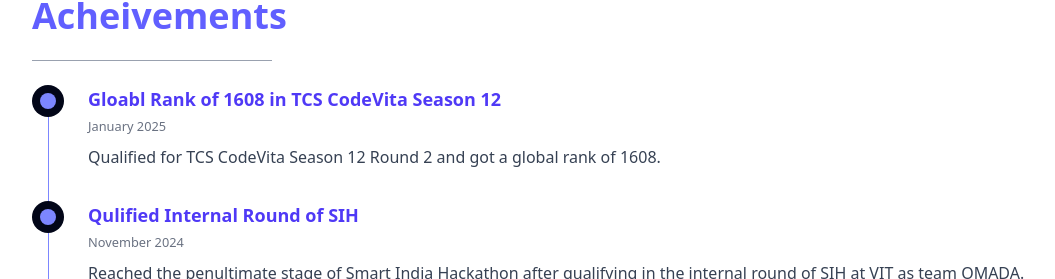
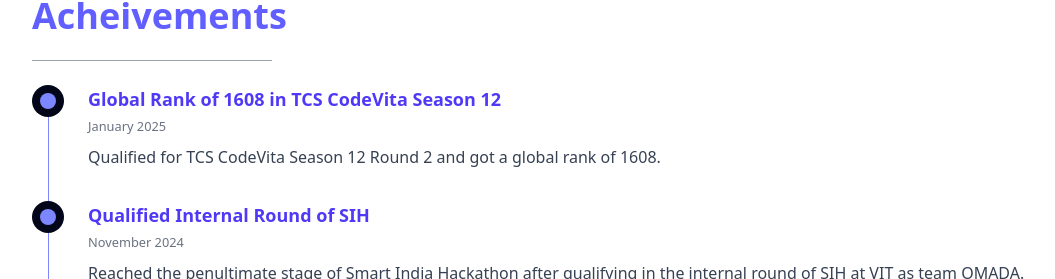
Before and after one commit to arghya2801/portfolio, a Next.js app: page / in a window 1280 px wide. Shown: the part 1690-1969 px from the top of the page, without its empty margins (32-1087 px from the left). Built offline with nearby package versions, Linux system fonts and the light colour scheme.

Commit message:
Data corrections

```diff
--- a/src/app/about/page.tsx
+++ b/src/app/about/page.tsx
@@ -58,7 +58,7 @@
                                 </a>
                             </li>
                             <li>
-                                <a href="https://www.linkedin.com/in/arghya_333/" target="_blank" rel="noopener noreferrer" className="text-sm text-gray-600 dark:text-gray-300 underline">
+                                <a href="https://www.linkedin.com/in/arghya333/" target="_blank" rel="noopener noreferrer" className="text-sm text-gray-600 dark:text-gray-300 underline">
                                     LinkedIn
                                 </a>
                             </li>
--- a/src/components/AchievementsTimeline.tsx
+++ b/src/components/AchievementsTimeline.tsx
@@ -2,12 +2,12 @@
 
 const achievementsData = [
     {
-        title: 'Gloabl Rank of 1608 in TCS CodeVita Season 12',
+        title: 'Global Rank of 1608 in TCS CodeVita Season 12',
         description: 'Qualified for TCS CodeVita Season 12 Round 2 and got a global rank of 1608.',
         date: 'January 2025'
     },
     {
-        title: 'Qulified Internal Round of SIH',
+        title: 'Qualified Internal Round of SIH',
         description: 'Reached the penultimate stage of Smart India Hackathon after qualifying in the internal round of SIH at VIT as team OMADA.',
         date: 'November 2024'
     },
--- a/src/components/CertificationsGrid.tsx
+++ b/src/components/CertificationsGrid.tsx
@@ -25,7 +25,7 @@
             <strong>Verification Code:</strong> {cert.verificationCode}
           </p>
           <p className="text-gray-700">
-            <strong>Date:</strong> {new Date(cert.date).toLocaleDateString()}
+            <strong>Date:</strong> {cert.date}
           </p>
           <a href={cert.link} target="_blank" rel="noopener noreferrer" className="text-indigo-600 dark:text-indigo-400 hover:underline">View Certification</a>
         </div>
```
